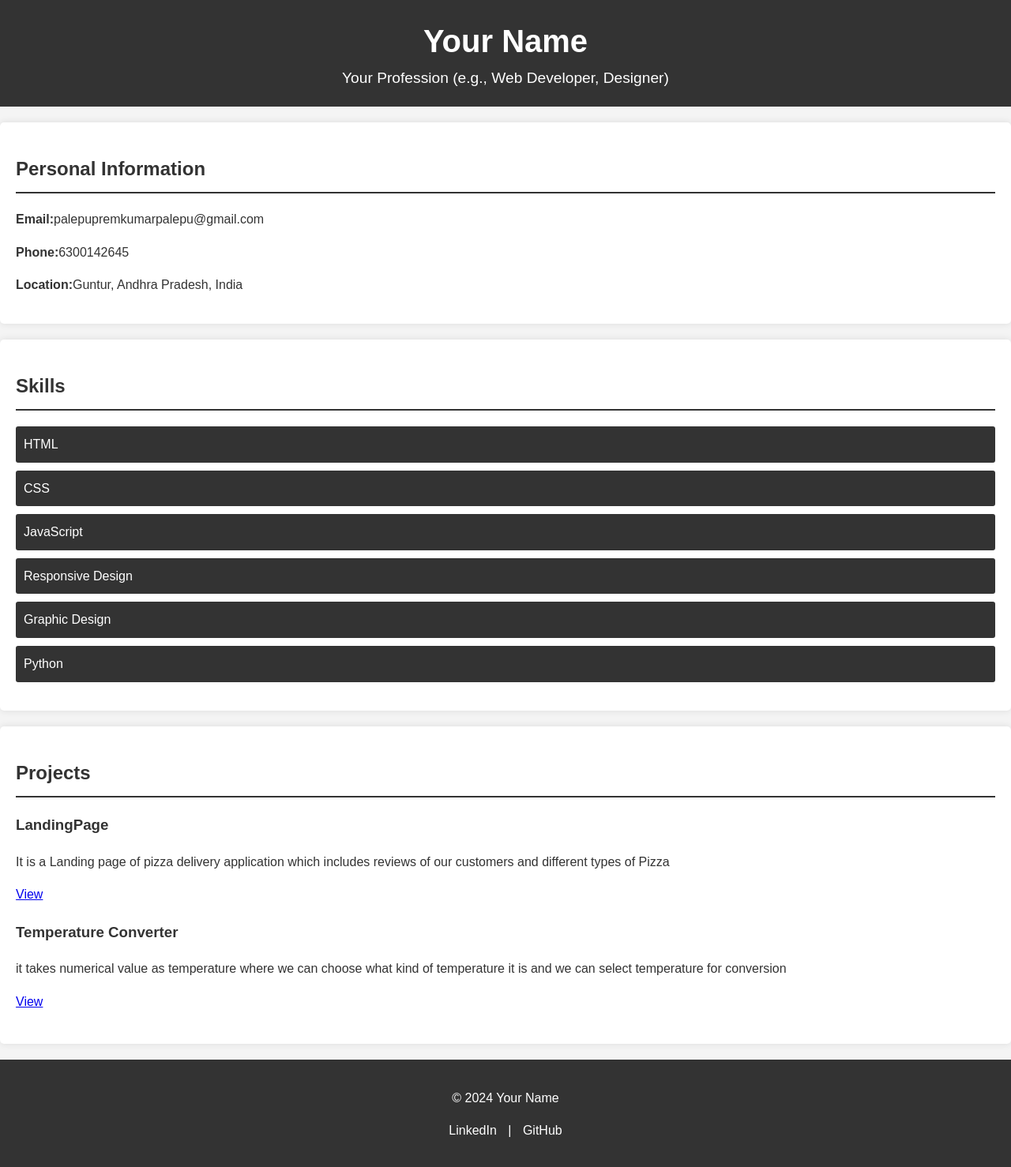
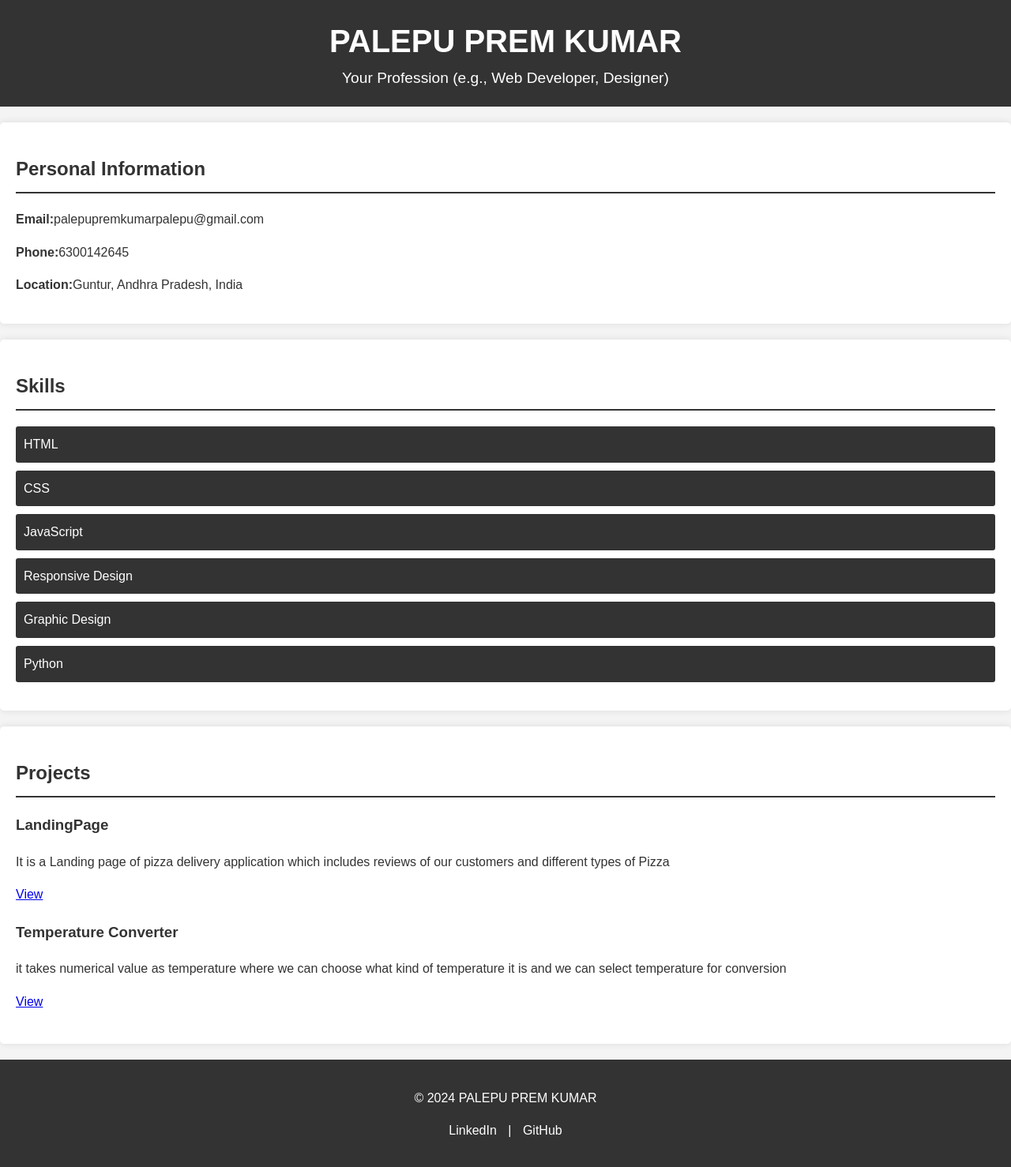
Before and after one commit to Prempalepu/OIBSIP_level1_task2, a plain HTML site: page index.html in a window 1280 px wide. Shown: the whole page at 79% size. Drawn offline with Linux system fonts and the light colour scheme.

Commit message:
Update index.html

```diff
--- a/index.html
+++ b/index.html
@@ -3,12 +3,12 @@
 <head>
     <meta charset="UTF-8">
     <meta name="viewport" content="width=device-width, initial-scale=1.0">
-    <title>Your Name - Portfolio</title>
+    <title>PALEPU PREM KUMAR- Portfolio</title>
     <link rel="stylesheet" href="src/styles/style1.css">
 </head>
 <body>
     <header>
-        <h1>Your Name</h1>
+        <h1>PALEPU PREM KUMAR</h1>
         <p>Your Profession (e.g., Web Developer, Designer)</p>
     </header>
 
@@ -46,8 +46,8 @@
     </section>
 
     <footer>
-        <p>&copy; 2024 Your Name</p>
-        <p><a href="#">LinkedIn</a> | <a href="#">GitHub</a></p>
+        <p>&copy; 2024 PALEPU PREM KUMAR</p>
+        <p><a href="portfolio/public/images.jpg">LinkedIn</a> | <a href="#">GitHub</a></p>
     </footer>
 </body>
 </html>
```
